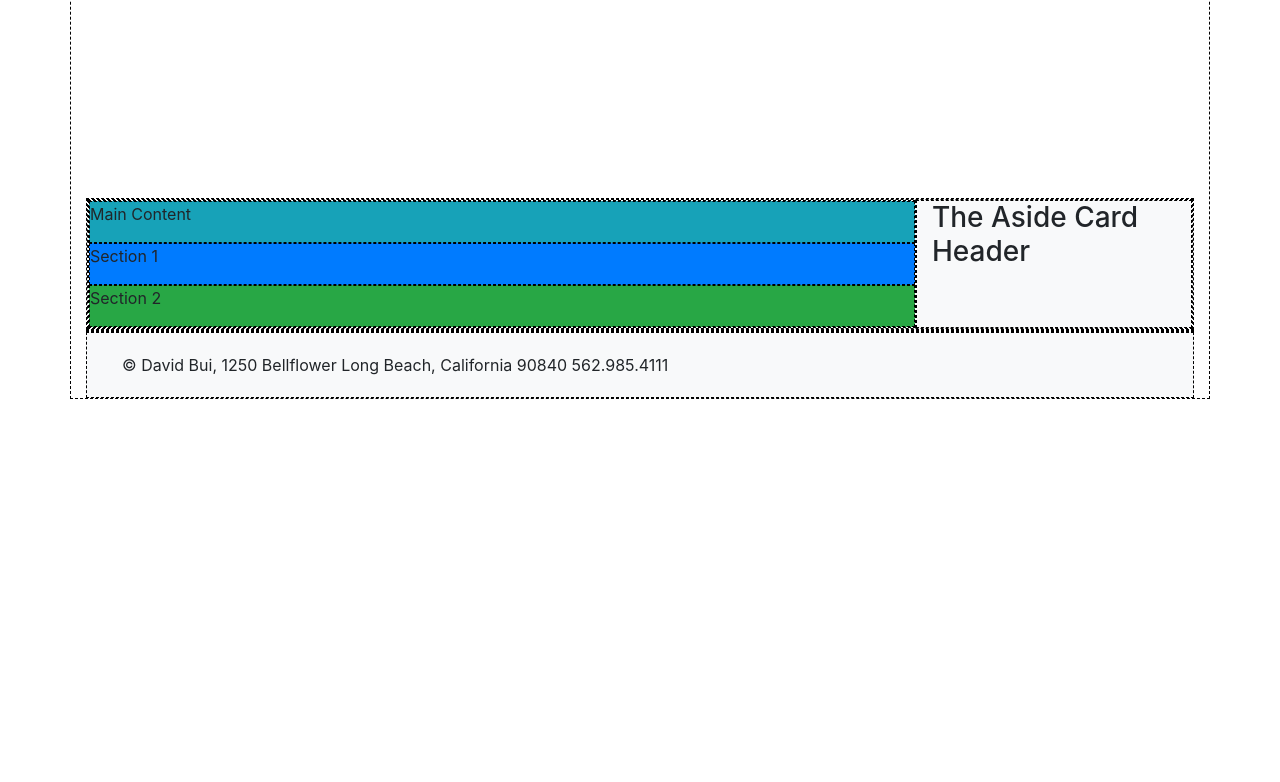
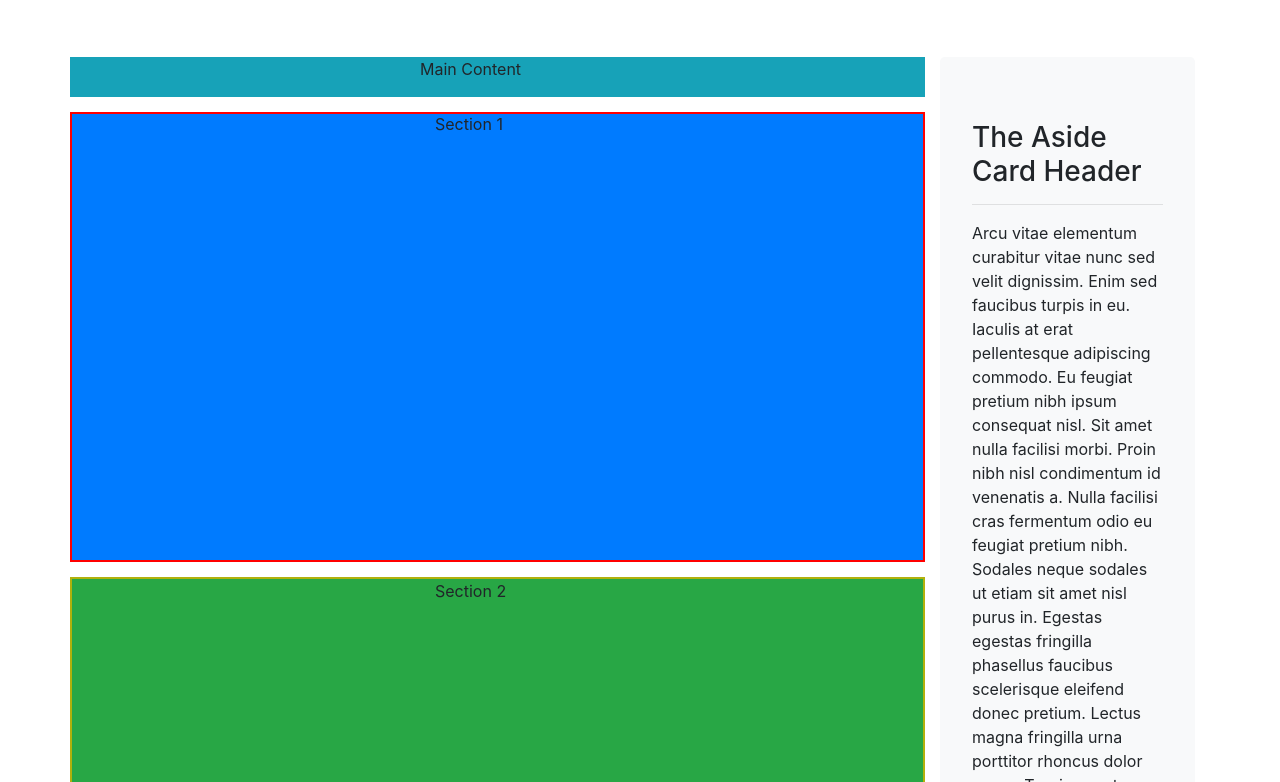
Before and after one commit to David-bui83/first-project, a website: page website/bootstrap.html in a window 1280 px wide. Shown: the part 143-925 px from the top of the page. Before the commit the page ends 800 px from the top, so only its background shows below. Drawn offline with nearby package versions, Linux system fonts and the light colour scheme.

Commit message:
working on bootstrp.html

```diff
--- a/website/bootstrap.html
+++ b/website/bootstrap.html
@@ -13,8 +13,8 @@
 </head>
 
 <body>
-    <div class="container">
-            <div class="page-header">
+
+    <div id="head">
         <h1 style="text-align:center;">IS445 Homework and Project</h1>
         <nav class="navbar navbar-expand-lg navbar-light bg-light">
             <a class="navbar-brand" href="#">
@@ -63,19 +63,33 @@
 
     <div class="container" id="main-body">
         <div class="row">
-                <div class="col-lg-9 bg-light">
-                    <div class="row bg-info">
-                        <p>Main Content</p>
+            <div class="col-lg-9">
+                <div class="row row-main bg-info">
+                    <p class="display-5">Main Content</p>
                 </div>
-                    <div class="row bg-primary">
-                        <p>Section 1</p>
+                <div class="row row-section1 bg-primary">
+                    <p class="display-6">Section 1</p>
                 </div>
-                    <div class="row bg-success">
-                        <p>Section 2</p>
+                <div class="row row-section2 bg-success">
+                    <p class="display-7">Section 2</p>
                 </div>
             </div>
-                <div class="col-lg-3 bg-light">
+            <div class="col-lg-3 col-side">
+                <div class="jumbotron jumbotron-side bg-light">
                         <h3>The Aside Card Header</h3>
+                        <hr>
+                        <p>Arcu vitae elementum curabitur vitae nunc sed velit dignissim. Enim sed faucibus turpis in eu. Iaculis
+                            at erat pellentesque adipiscing commodo. Eu feugiat pretium nibh ipsum consequat nisl. Sit amet nulla
+                            facilisi morbi. Proin nibh nisl condimentum id venenatis a. Nulla facilisi cras fermentum odio eu
+                            feugiat pretium nibh. Sodales neque sodales ut etiam sit amet nisl purus in. Egestas egestas fringilla
+                            phasellus faucibus scelerisque eleifend donec pretium. Lectus magna fringilla urna porttitor rhoncus
+                            dolor purus. Turpis egestas maecenas pharetra convallis posuere morbi leo urna. Viverra maecenas
+                            accumsan lacus vel facilisis volutpat est velit. Sed adipiscing diam donec adipiscing tristique risus.
+                            Convallis tellus id interdum velit laoreet id donec ultrices tincidunt.</p>
+                        <hr>
+                        <h5>Card Footer</h5>
+                </div>
+            </div>
         </div>
     </div>
     </div>
@@ -85,7 +99,6 @@
         <footer>
             <p>&copy; David Bui, 1250 Bellflower Long Beach, California 90840 562.985.4111</p>
         </footer>
-        </div>
     </div>
 
     <script src="https://code.jquery.com/jquery-3.2.1.slim.min.js" integrity="sha384-KJ3o2DKtIkvYIK3UENzmM7KCkRr/rE9/Qpg6aAZGJwFDMVNA/GpGFF93hXpG5KkN"
--- /dev/null
+++ b/website/style/boot.css
@@ -0,0 +1,46 @@
+/* style for bootstap.html */
+
+.row-main{
+    margin-bottom: 5px;
+    height: 40px;
+}
+
+.row-section1{
+    border: 2px solid red;
+    margin-top: 15px;
+    margin-bottom: 15px;
+    height: 450px;
+}
+
+.row-section2{
+    border: 2px solid rgb(177, 177, 12);
+    margin-top: 15px;
+    height: 540px;
+}
+
+.container-side{
+    border-bottom: 1px solid rgb(54, 54, 54);
+}
+
+.display-5{
+    width: 100%;
+    position: absolute;
+    left: 350px
+}
+
+.display-6{
+    position: absolute;
+    left: 365px;
+    top: 55px;
+
+}
+
+.display-7{
+
+    position: absolute;
+    left: 365px;
+}
+
+.jumbotron-side{
+    widows: 100%;
+}
--- a/website/style/style.css
+++ b/website/style/style.css
@@ -1,10 +1,7 @@
 /*Style for Homeowrk 2*/
 
 @import url(form.css);
-div{
-    border: 1px dashed black;
-
-}
+@import url(boot.css);
 
 body{
 
```
Also changed, not shown: website/about.html (+1 -3 lines). Lines whose indentation alone changed are shown as unchanged.
